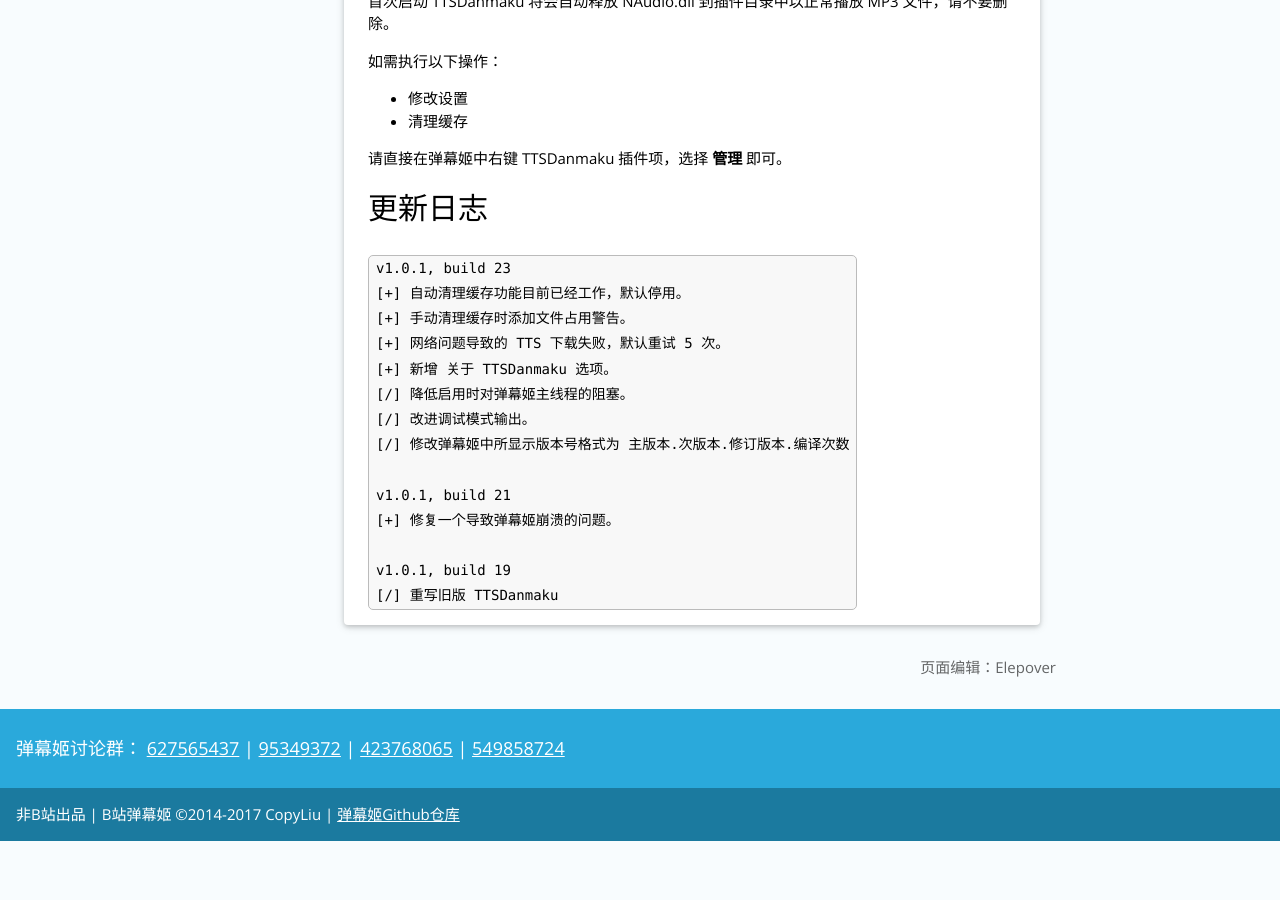
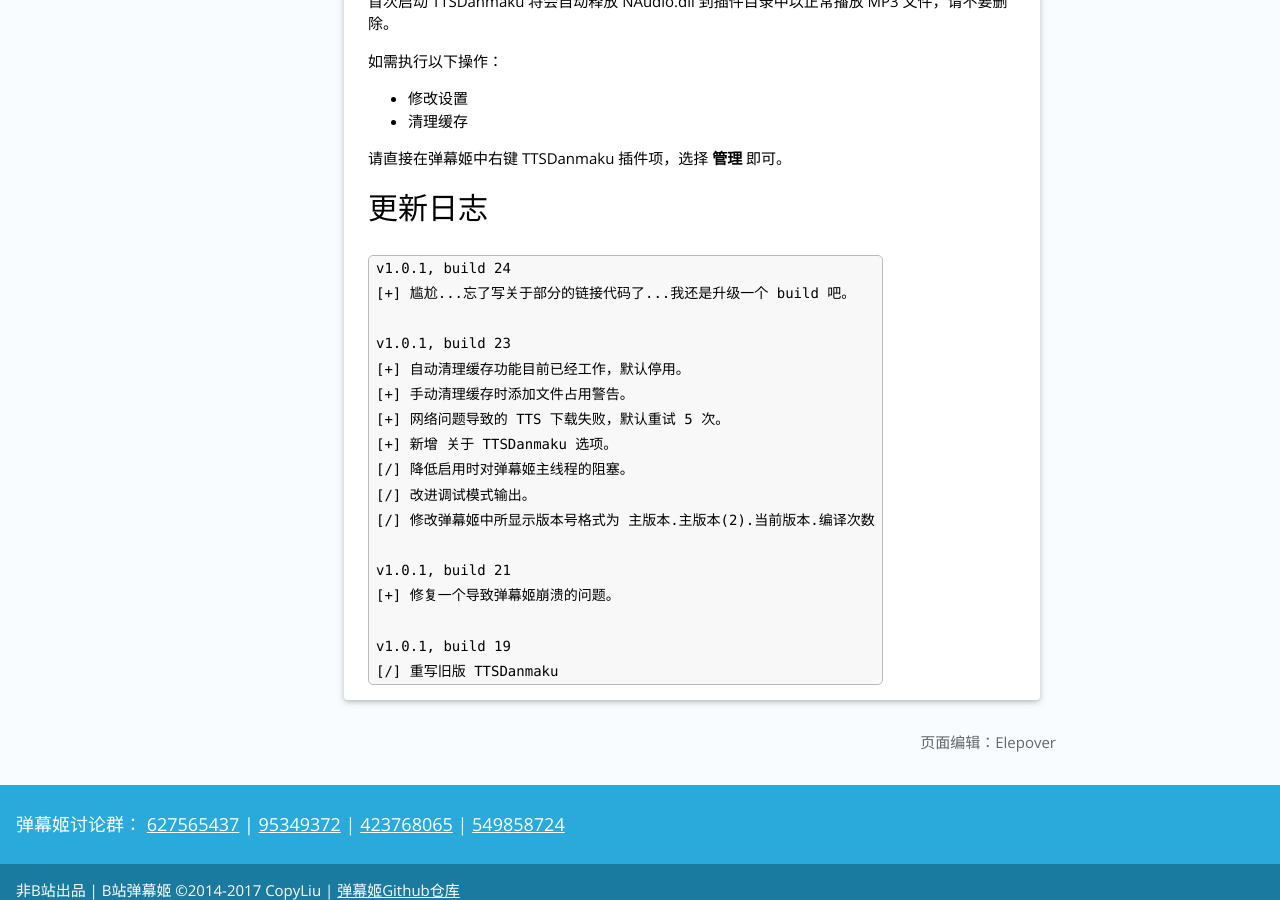
Before and after one commit to Bililive/www.danmuji.org, a Jekyll site: the page built from _plugin/TTSDanmaku.md, in a window 1280 px wide and 900 px high, scrolled down 578 px. Built offline with Jekyll 4.4.1, drawn with Linux system fonts in a browser that asks for light colours; nearby versions of some CDN libraries; some web fonts are replaced; comment, search, counter and statistics services are not loaded; before the commit the page ends 1419 px from its top, so only the background shows below that.

Commit message:
尴尬...强行升级一个 build

````diff
--- a/_plugin/TTSDanmaku.md
+++ b/_plugin/TTSDanmaku.md
@@ -41,6 +41,9 @@
 ----
 
 ```
+v1.0.1, build 24
+[+] 尴尬...忘了写关于部分的链接代码了...我还是升级一个 build 吧。
+
 v1.0.1, build 23
 [+] 自动清理缓存功能目前已经工作，默认停用。
 [+] 手动清理缓存时添加文件占用警告。
@@ -48,7 +51,7 @@
 [+] 新增 关于 TTSDanmaku 选项。
 [/] 降低启用时对弹幕姬主线程的阻塞。
 [/] 改进调试模式输出。
-[/] 修改弹幕姬中所显示版本号格式为 主版本.次版本.修订版本.编译次数
+[/] 修改弹幕姬中所显示版本号格式为 主版本.主版本(2).当前版本.编译次数
 
 v1.0.1, build 21
 [+] 修复一个导致弹幕姬崩溃的问题。
````
